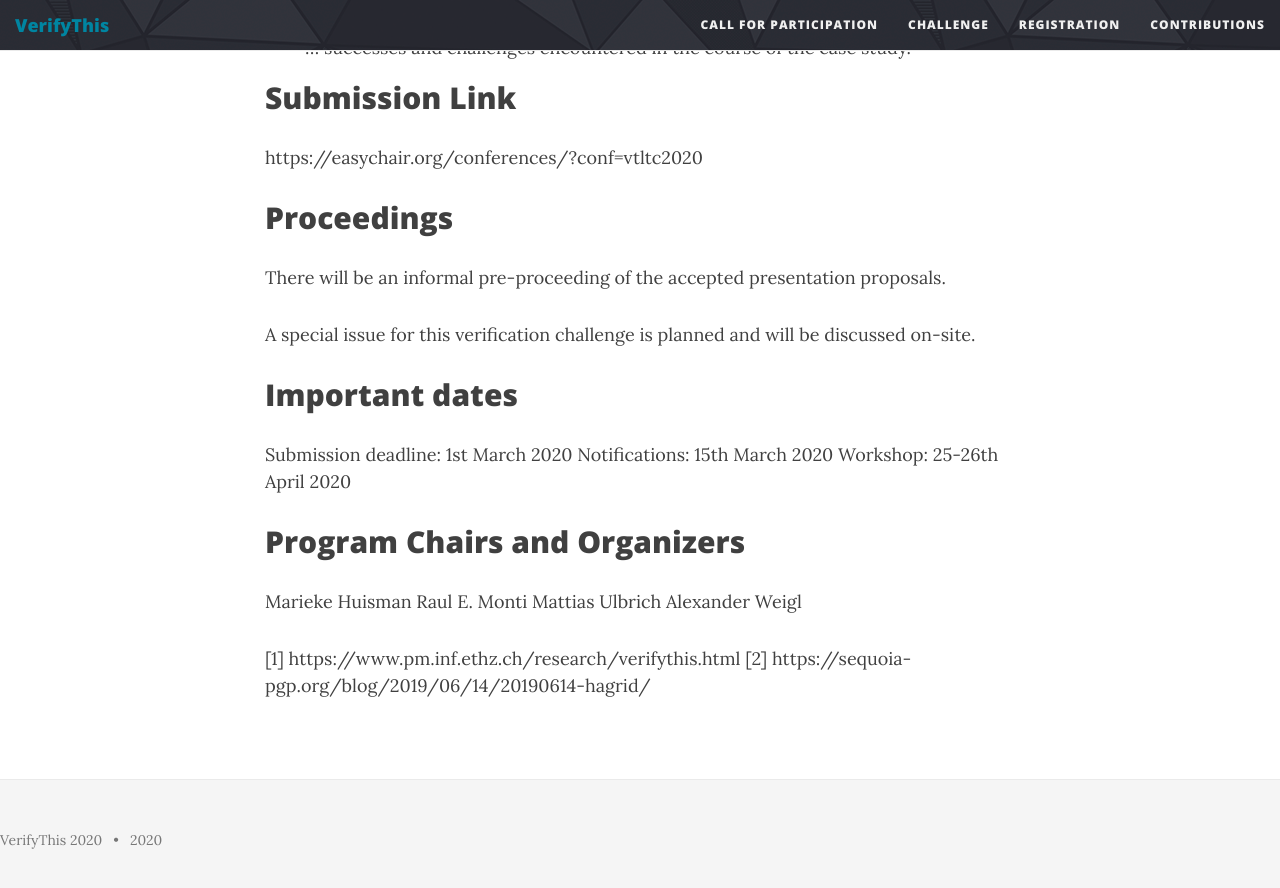
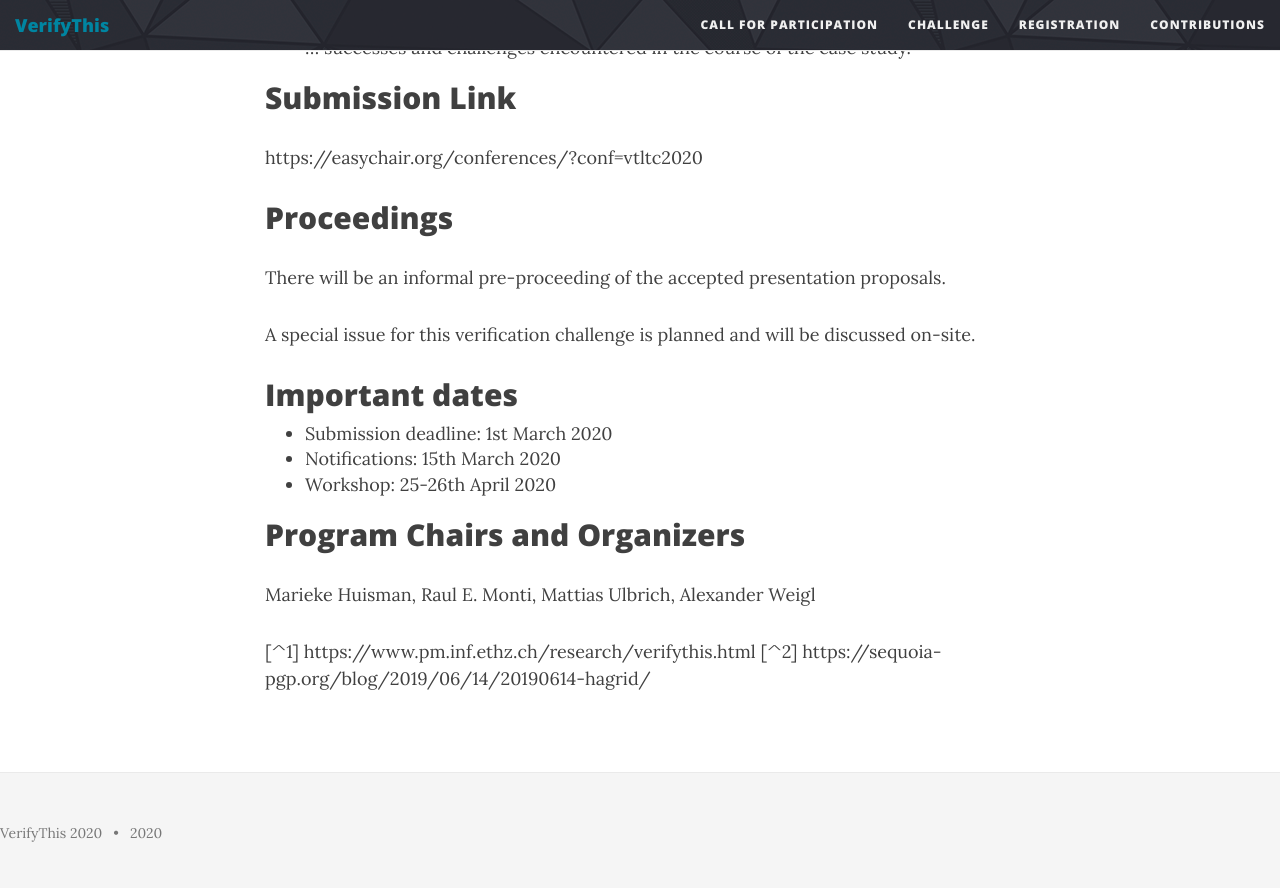
Before and after one commit to verifythis/verifythis.github.io, a Jekyll site: the page built from cfp.md, in a window 1280 px wide and 900 px high, scrolled down 973 px. Shown: the top 888 px of the window. Built offline with Jekyll 4.4.1, drawn with Linux system fonts in a browser that asks for light colours; our own code applies the rules of GitHub Pages for plain Markdown files; some of the changed lines change nothing that is shown.

Commit message:
Update cfp.md

```diff
--- a/cfp.md
+++ b/cfp.md
@@ -1,14 +1,14 @@
 <center>
 Call for Presentations
 
-                     VerifyThis Long-Term Challenge 2020
-                            - Concluding Event -
+VerifyThis Long-Term Challenge 2020
+- Concluding Event -
 
-                    co-located with ETAPS and VerifyThis
-                  25th and 26th April 2020, Dublin, Ireland
-                        http://verifythis.github.com/
+co-located with ETAPS and VerifyThis
+25th and 26th April 2020, Dublin, Ireland
+http://verifythis.github.com/
 
-                          Deadline: 1st March 2020
+Deadline: 1st March 2020
 </center>
 
 ## Introduction
@@ -60,15 +60,14 @@
 
 ## Important dates
 
-Submission deadline: 1st March 2020
-Notifications: 15th March 2020
-Workshop: 25-26th April 2020
+* Submission deadline: 1st March 2020
+* Notifications: 15th March 2020
+* Workshop: 25-26th April 2020
 
 ## Program Chairs and Organizers
 
-Marieke Huisman                 Raul E. Monti
-Mattias Ulbrich                 Alexander Weigl
+Marieke Huisman, Raul E. Monti, Mattias Ulbrich, Alexander Weigl
 
 
-[1] https://www.pm.inf.ethz.ch/research/verifythis.html
-[2] https://sequoia-pgp.org/blog/2019/06/14/20190614-hagrid/
+[^1] https://www.pm.inf.ethz.ch/research/verifythis.html
+[^2] https://sequoia-pgp.org/blog/2019/06/14/20190614-hagrid/
```
